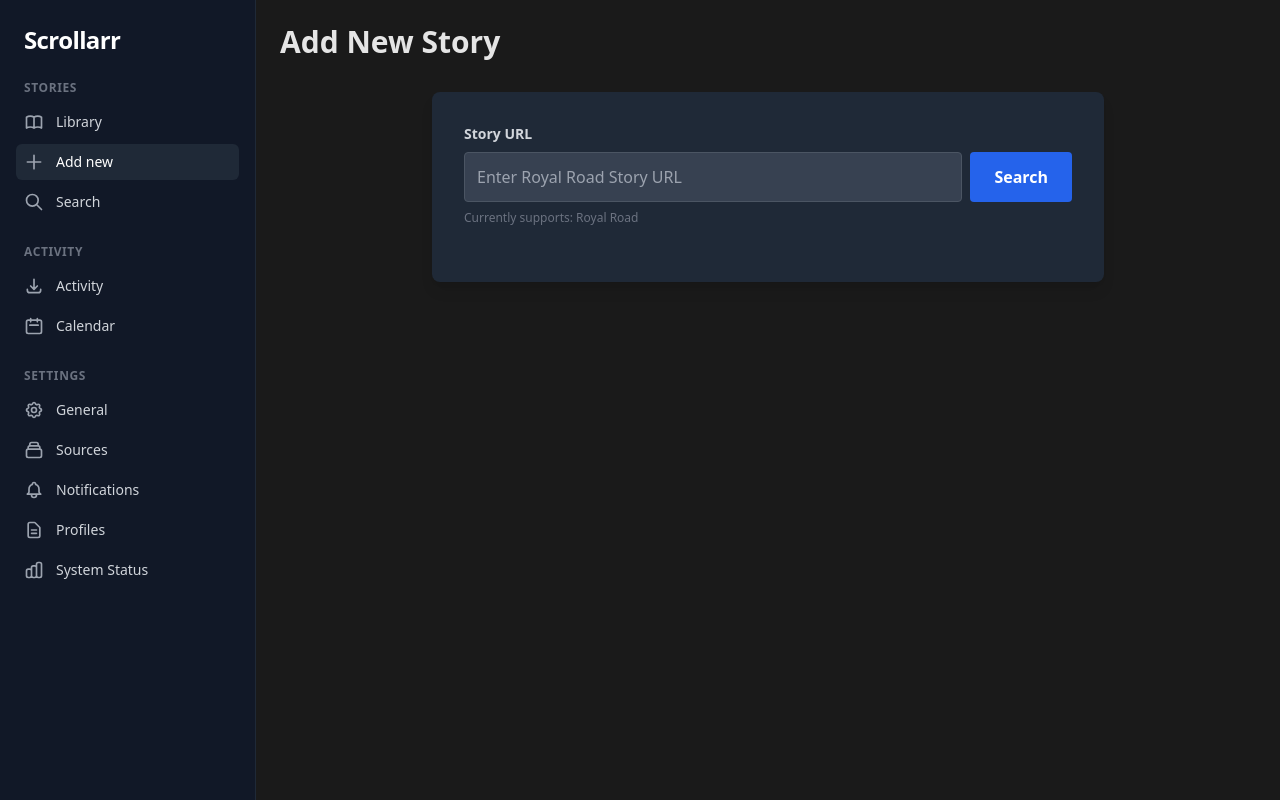
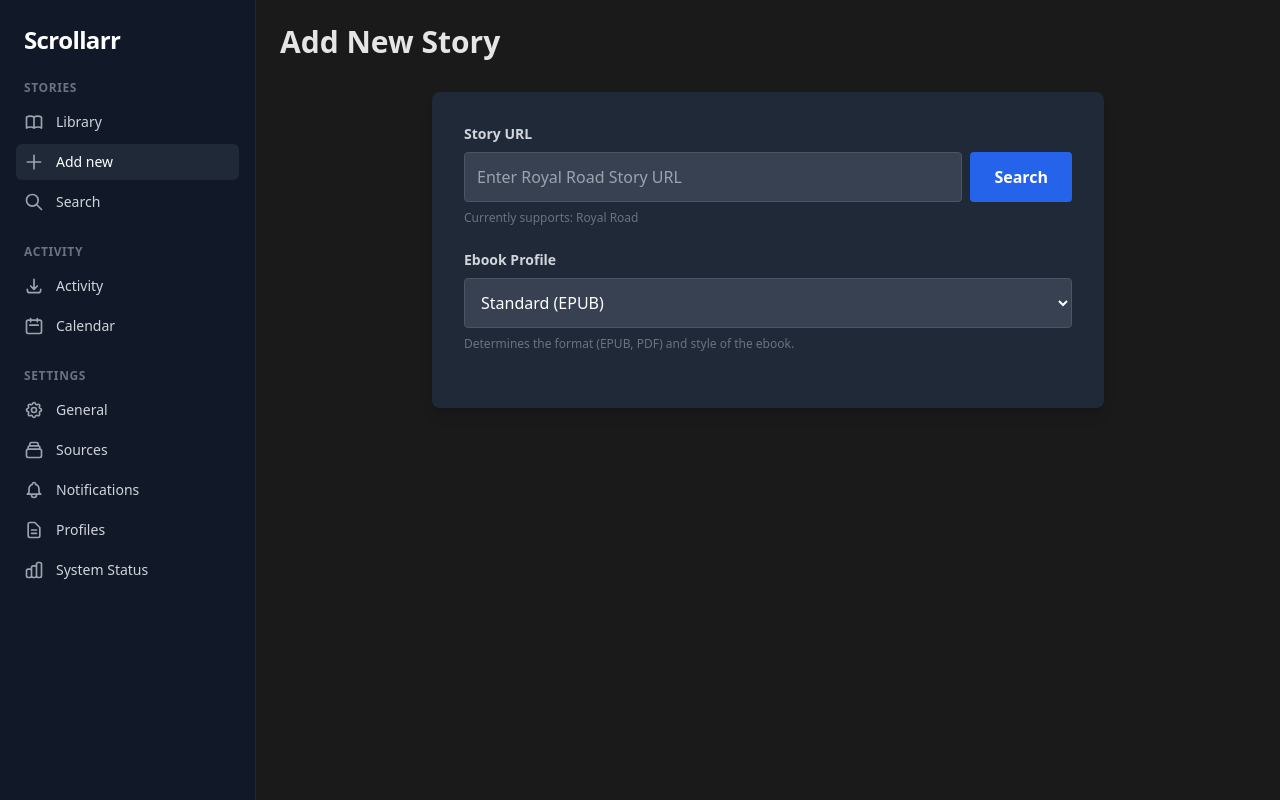
Before and after one commit to RationalAnarchist/ScribDB, a FastAPI app: page /add in a window 1280 px wide. Run offline with FastAPI, Linux system fonts and the light colour scheme; data comes from the database, SQL or seed files in the repository; some libraries are stand-ins or nearby versions.

Commit message:
Add profile selector to Add Story page
- Updated `templates/add_new.html` to fetch and display ebook profiles in a dropdown.
- Updated `app.py` `UrlRequest` model and `/api/add` endpoint to accept `profile_id`.
- Updated `story_manager.py` `add_story` method to handle `profile_id` and assign it to the new story.
- Default profile selection is 'Standard' (ID 1).

Co-authored-by: RationalAnarchist <45818300+RationalAnarchist@users.noreply.github.com>

```diff
--- a/app.py
+++ b/app.py
@@ -58,6 +58,7 @@ def get_db():
 # Models for API
 class UrlRequest(BaseModel):
     url: str
+    profile_id: Optional[int] = None
 
 class SettingsRequest(BaseModel):
     download_path: str
@@ -468,7 +469,7 @@ async def add_story(request: UrlRequest):
         raise HTTPException(status_code=500, detail="StoryManager not initialized")
 
     try:
-        story_id = story_manager.add_story(request.url)
+        story_id = story_manager.add_story(request.url, request.profile_id)
         return {"story_id": story_id, "message": "Story added successfully"}
     except Exception as e:
         logger.error(f"Add story error: {e}")
--- a/story_manager.py
+++ b/story_manager.py
@@ -90,7 +90,7 @@ class StoryManager:
 
         return results
 
-    def add_story(self, url: str) -> int:
+    def add_story(self, url: str, profile_id: Optional[int] = None) -> int:
         """
         Adds a story to the database from the given URL.
         Fetches metadata and chapter list.
@@ -121,7 +121,8 @@ class StoryManager:
                     tags=metadata.get('tags'),
                     rating=metadata.get('rating'),
                     language=metadata.get('language'),
-                    publication_status=metadata.get('publication_status', 'Unknown')
+                    publication_status=metadata.get('publication_status', 'Unknown'),
+                    profile_id=profile_id if profile_id else 1 # Default to Standard (ID 1)
                 )
                 session.add(story)
                 session.flush()
--- a/templates/add_new.html
+++ b/templates/add_new.html
@@ -19,6 +19,16 @@
                 </button>
             </div>
             <p class="text-xs text-gray-500 mt-2">Currently supports: Royal Road</p>
+        </div>
+
+        <div class="mb-6">
+            <label class="block text-gray-300 text-sm font-bold mb-2" for="profile-select">
+                Ebook Profile
+            </label>
+            <select id="profile-select" class="w-full p-3 rounded bg-gray-700 text-white border border-gray-600 focus:outline-none focus:border-blue-500 transition-colors">
+                <!-- Profiles loaded via JS -->
+            </select>
+            <p class="text-xs text-gray-500 mt-2">Determines the format (EPUB, PDF) and style of the ebook.</p>
         </div>
 
         <div id="preview-area" class="hidden animate-fade-in">
@@ -85,8 +95,28 @@
             }
         }
 
+        async function loadProfiles() {
+            try {
+                const res = await fetch('/api/profiles');
+                const profiles = await res.json();
+                const select = document.getElementById('profile-select');
+                select.innerHTML = '';
+                profiles.forEach(p => {
+                    const opt = document.createElement('option');
+                    opt.value = p.id;
+                    opt.text = `${p.name} (${p.output_format.toUpperCase()})`;
+                    if (p.id === 1) opt.selected = true; // Default to Standard
+                    select.appendChild(opt);
+                });
+            } catch (e) {
+                console.error("Failed to load profiles", e);
+            }
+        }
+
         async function addStory() {
             const url = document.getElementById('url-input').value;
+            const profile_id = document.getElementById('profile-select').value;
+
             const btn = document.getElementById('add-btn');
             const originalText = btn.innerHTML;
             btn.disabled = true;
@@ -99,7 +129,7 @@
                 const response = await fetch('/api/add', {
                     method: 'POST',
                     headers: {'Content-Type': 'application/json'},
-                    body: JSON.stringify({url: url})
+                    body: JSON.stringify({url: url, profile_id: parseInt(profile_id)})
                 });
 
                 if (!response.ok) throw new Error('Failed to add story');
@@ -114,5 +144,8 @@
                 btn.innerHTML = originalText;
             }
         }
+
+        // Initialize
+        loadProfiles();
     </script>
 {% endblock %}
```
